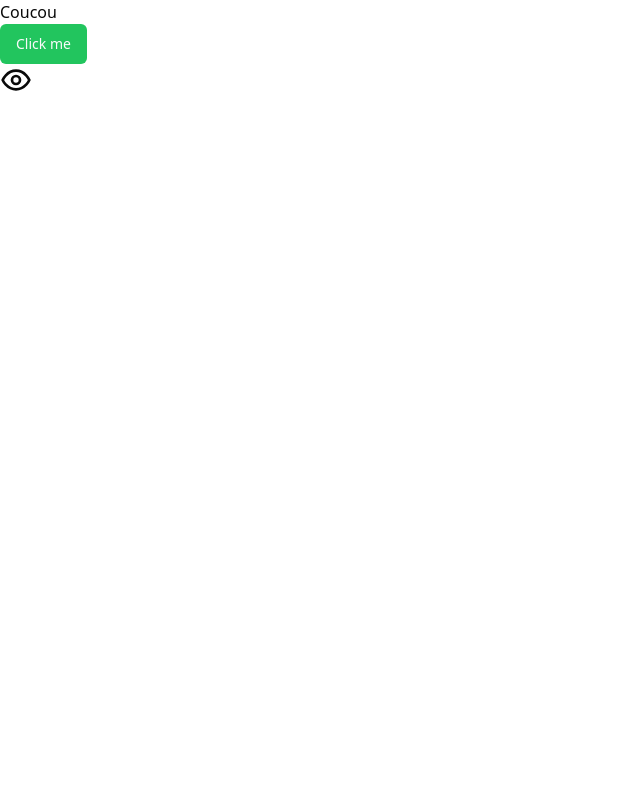
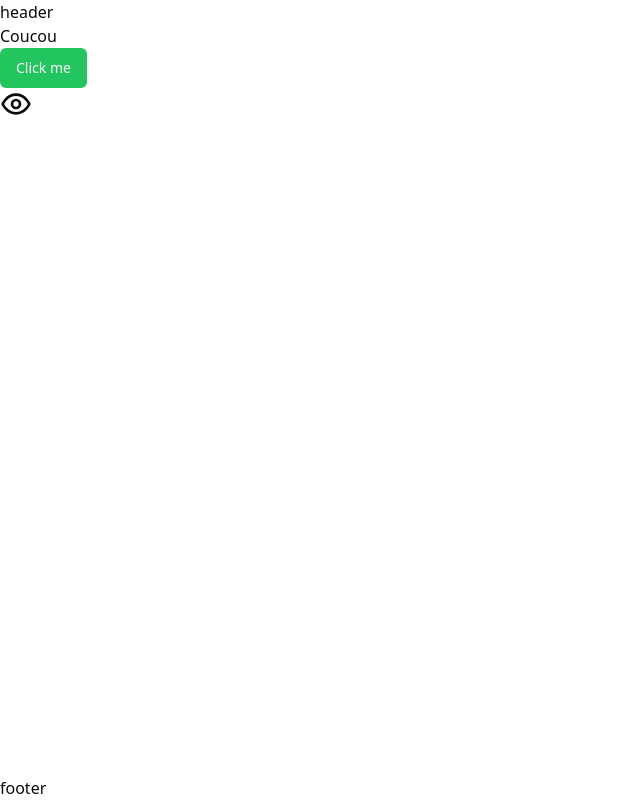
Before and after one commit to ChristopheC-83/c_de_c_front, a Next.js app: page / in a window 1280 px wide. Shown: the whole page, without its empty margins (0-640 px from the left). Built offline with nearby package versions, Linux system fonts and the light colour scheme; a web font is replaced by a local one.

Commit message:
MEP bofy en flex pour bon positionnement footer

```diff
--- a/app/layout.tsx
+++ b/app/layout.tsx
@@ -1,11 +1,13 @@
 import type { Metadata } from "next";
-import "@/app/style/global.css"
+import "@/app/style/global.css";
 import "@/app/style/style.css";
-
+import Header from "@/components/header/Header";
+import Footer from "@/components/footer/Footer";
 
 export const metadata: Metadata = {
   title: "CdeC | Accueil",
-  description: "Code avec moi pour mettre en pratique ton apprentissage des outils du développement web. ",
+  description:
+    "Code avec moi pour mettre en pratique ton apprentissage des outils du développement web. ",
 };
 
 export default function RootLayout({
@@ -15,7 +17,11 @@ export default function RootLayout({
 }>) {
   return (
     <html lang="fr">
-      <body className="">{children}</body>
+      <body className="w-full min-h-screen flex flex-col">
+        <Header />
+        <div className="flex-1">{children}</div>
+        <Footer />
+      </body>
     </html>
   );
 }
--- a/components/footer/Footer.tsx
+++ b/components/footer/Footer.tsx
@@ -8,7 +8,7 @@
 return (
     <div>
 
-
+footer
 
     </div>
 
--- a/components/header/Header.tsx
+++ b/components/header/Header.tsx
@@ -7,7 +7,7 @@
 
 return (
     <div>
-
+header
 
 
     </div>
```
Also changed, not shown: app/loading.jsx (added, +9 -0 lines).
